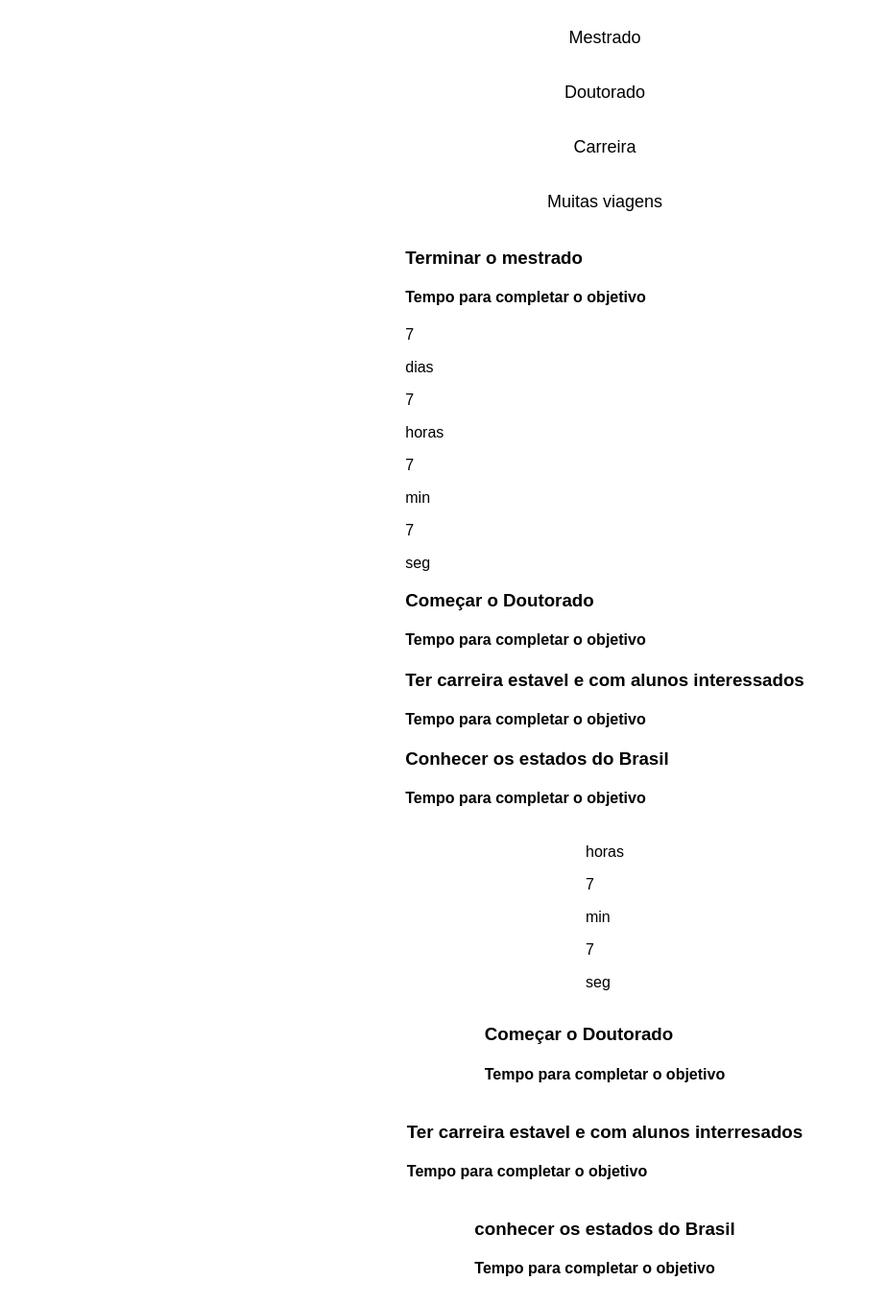
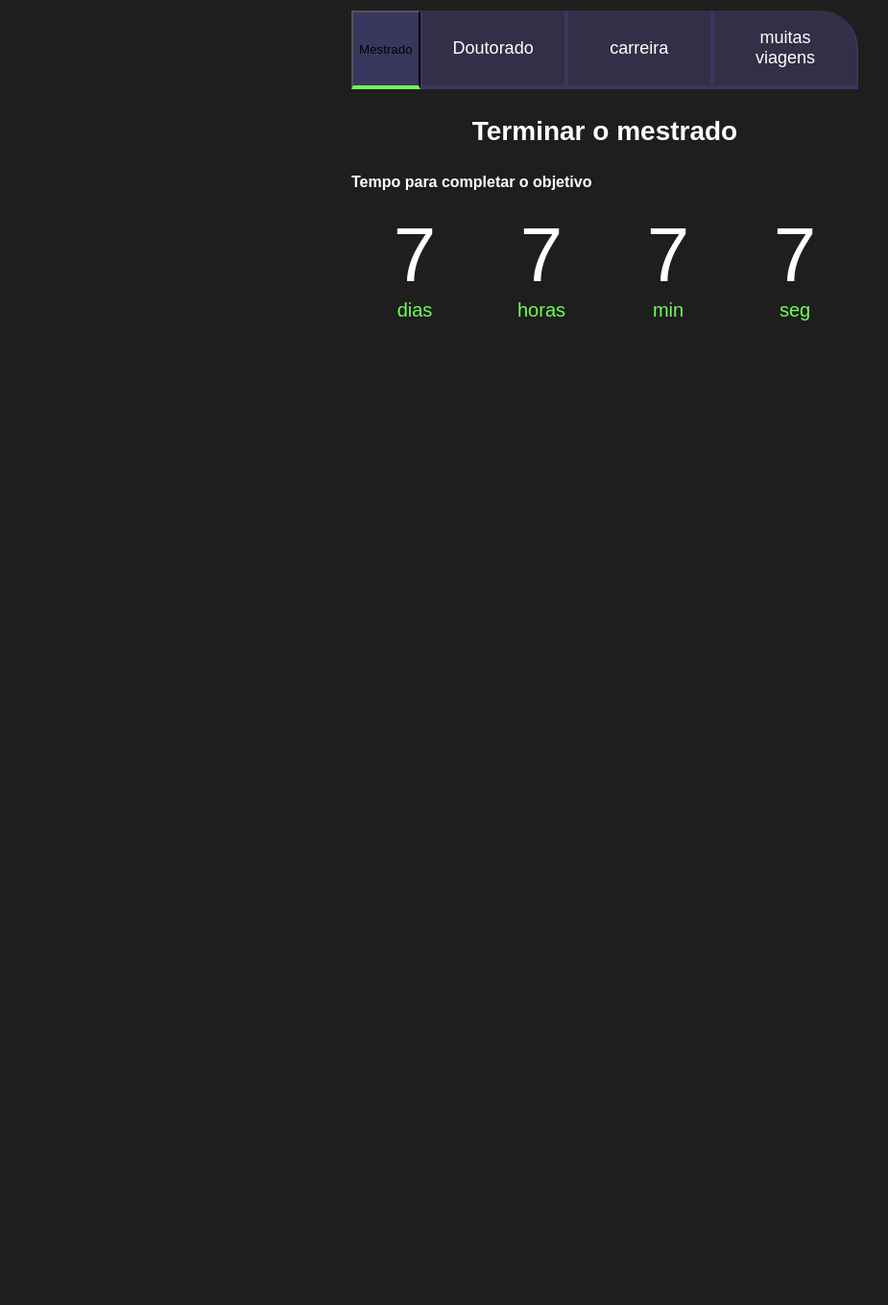
Before and after one commit to Thphom/carlos.1, a plain HTML site: page index.html in a window 1280 px wide. Shown: the part 87-1447 px from the top of the page at 96% size, without its empty margins (10-935 px from the left). After the commit the page ends 800 px from the top, so only its background shows below. Drawn offline with Linux system fonts and the light colour scheme.

Commit message:
Add files via upload

```diff
--- a/MAIN.JS
+++ b/MAIN.JS
@@ -1,10 +1,10 @@
 const botoes = document.querySelectorA11(".botao");
 const texto = document.querySelectorAll("aba-conteudo");
 
-for(let i=0;i <botoes.lenght;i++){
-    botoes[i].onclick = function(){
+for (let i = 0; i < botoes.lenght; i++) {
+    botoes[i].onclick = function () {
 
-        for(let j=0;j<botoes.lenght;j++){
+        for(let j = 0; j < botoes.lenght; j++) {
             botoes[j].classList.remove("ativo");
             textos[j].classList.remove("ativo")
         }
@@ -13,6 +13,7 @@ for(let i=0;i <botoes.lenght;i++){
         texto[i].classList.add("ativo")
     }
  }
+
  const contadores = document.querySelectorAll(".contador");
  const tempoObjetivo1 = new Date("2020-10-05T00:00:00");
  const tempoObjetivo2 = new Date("2023-12-05T00:00:00");
@@ -34,9 +35,18 @@ for(let i=0;i <botoes.lenght;i++){
     minutos %= 60;
     horas %= 24;
     if(tempoFinal > 0){
-        return dias + " dias " + horas + " horas " + minutos + " minutos " + segundos + " segundos ";
+        return [dias,horas,minutos,segundos];
     } else{
-        return "prazo Finalizado";
+        return [0,0,0,0];
+    }
+ }
+
+ function atualizaCronometro(){
+    for (let i=0; i<contadores,length;i++){
+        Document.getElementById("dias"+i),textContent = calculaTempo(tempos{i})[0];
+        Document.getElementById("horas"+i),textContent = calculaTempo(tempos{i})[1];
+        Document.getElementById("min"+i),textContent = calculaTempo(tempos{i})[2];
+        Document.getElementById("seg"+i),textContent = calculaTempo(tempos{i})[3];
     }
  }
 
--- a/index.html
+++ b/index.html
@@ -2,26 +2,26 @@
 <html lang="pt-br">
 <head>
     <meta charset="UTF-8">
-    <meta name="viewport" content="widht=device-widht, initial-scale=1.0">
-    <title>Meus Objetivos de vida</title>
+    <meta name="viewport" content="wide=device-widht, initial-scale=1.0">
+    <title>Meus objetivos de vida</title>
     <link rel="stylesheet" href="style.css">
 </head>
 
 <body>
     <section class="conteudo-principal">
-        <h2 class="titulo-principal">Meus Objetivos de vida<span>_</span></h2>
+        <h2 class="titulo-principal">Meus objetivos de vida<span>_</span></h2>
         <div class="conteudo">
         <div class="botoes">
-            <button class="botao ativo">Mestrado</button>
+            <button class="botao-ativo">Mestrado</button>
             <button class="botao">Doutorado</button>
-            <button class="botao">Carreira</button>
-            <button class="botao">Muitas viagens</button>
+            <button class="botao">carreira</button>
+            <button class="botao">muitas viagens</button>
         </div>
-        <div class="abas-texto ativo">
-            <div class="aba-conteudo ativo">
-                <h3 class="aba-conteudo-titulo-principal">Terminar o mestrado </h3>
-                <h4 class="aba-conteudo-titulo-secundario">Tempo para completar o objetivo</h4>
-                <div class="contador"></div>
+        <div class="abas-texto-ativo">
+            <div class="aba-conteudo-ativo">
+                <h3 class="aba-conteudo-titulo-principal">Terminar o mestrado</h3>
+                <h4 class="aba-conteudo-secundario">Tempo para completar o objetivo</h4>
+                <div class="contador">
                 <div class="contador-digito">
                     <p class="contador-digito-numero">7</p>
                     <p class="contador-digito-texto">dias</p>
@@ -40,51 +40,72 @@
                 </div>
             </div>
             <div class="aba-conteudo">
-                <h3 class="aba-conteudo-titulo-principal">Começar o Doutorado</h3>
+                <h3 class="aba-conteudo-titulo-principal">começar o doutorado</h3>
                 <h4 class="aba-conteudo-titulo-secundario">Tempo para completar o objetivo</h4>
                 <div class="contador"></div>
+                <div class="contador-digito">
+                    <p class="contador-digito-numero" id="dias1">7</p>
+                    <p class="contador-digito-texto">dias</p>
+                </div>
+                <div class="contador-digito">
+                    <p class="contador-digito-numero" id="horas1">7</p>
+                    <p class="contador-digito-numero">horas</p>
+                </div>
+                <div class="contador-digito">
+                    <p class="contador-digito-numero" id="min1">7</p>
+                    <p class="contador-digito-texto">min</p>
+                </div>
+                <div class="contador-digito">
+                    <p class="contador-digito-numero" id="seg1">7</p>
+                    <p class="contador-digito-texto">seg</p>
+                </div>
             </div class="contador">
             <div class="aba-conteudo">
-                <h3 class="aba-conteudo-titulo-principal">Ter carreira estavel e com alunos interessados</h3>
-                <h4 class="aba-conteudo-titulo-secundario">Tempo para completar o objetivo</h4>
+                <h3 class="aba-conteudo-titulo-principal">Ter carreira estavel</h3>
+                <h4 class="aba-conteudo-titulo-secundario">Tempo para comletar o objetivo</h4>
+                <div class="contador"></div>
+                <div class="contador-digito">
+                    <p class="contador-digito-numero" id="dias2">7</p>
+                    <p class="contador-digito-texto">dias</p>
                 </div>
-            <div class="aba-conteudo">
-                <h3 class="aba-conteudo-titulo-principal">Conhecer os estados do Brasil</h3>
-                <h4 class="aba-conteudo-titulo-secundario">Tempo para completar o objetivo</h4>
-                <div class="contador"></div>
-            </div>
-        </div>
-
-    <section class="conteudo-principal">
-        <div class="conteudo">
-        <div class="abas-texto ativo">
+                <div class="contador-digito">
+                    <p class="contador-digito-numero" id="horas2">7</p>
                     <p class="contador-digito-texto">horas</p>
                 </div>
                 <div class="contador-digito">
-            <p class="contador-digito-numero">7</p>
+                    <p class="contador-digito-numero" id="min2">7</p>
                     <p class="contador-digito-texto">min</p>
                 </div>
                 <div class="contador-digito">
-            <p class="contador-digito-numero">7</p>
+                    <p class="contador-digito-numero" id="seg2">7</p>
                     <p class="contador-digito-texto">seg</p>
                 </div>
             </div>
             <div class="aba-conteudo">
-            <h3 class="aba-conteudo-titulo-principal">Começar o Doutorado</h3>
+                <h3 class="aba-conteudo-titulo-principal">conhecer todos os estados do Brasil</h3>
                 <h4 class="aba-conteudo-titulo-secundario">Tempo para completar o objetivo</h4>
                 <div class="contador"></div>
-        </div class="contador">
-        <div class="aba-conteudo">
-            <h3 class="aba-conteudo-titulo-principal">Ter carreira estavel e com alunos interresados</h3>
-            <h4 class="aba-conteudo-titulo-secundario">Tempo para completar o objetivo</h4>
-            <div class="contador"></div>
+                <div class="contador-digito">
+                    <p class="contador-digito-numero" id="dias2">7</p>
+                    <p class="contador-digito-texto">dias</p>
                 </div>
-        <div class="aba-conteudo">
-            <h3 class="aba-conteudo-titulo-principal">conhecer os estados do Brasil</h3>
-            <h4 class="aba-conteudo-titulo-secundario">Tempo para completar o objetivo</h4>
-            <div class="contador"></div>
+                <div class="contador-digito">
+                    <p class="contador-digito-numero" id="horas2">7</p>
+                    <p class="contador-digito-texto">horas</p>
+                </div>
+                <div class="contador-digito">
+                    <P class="contador-digito-numero" id="min2">7</P>
+                    <p class="contador-digito-texto">min</p>
+                </div>
+                <div class="contador-digito">
+                    <p class="contador-digito-numero" id="seg2">7</p>
+                    <p class="contador-digito-texto">seg</p>
+                </div>
+            </div>
+            </div>
+        </div>
         </div>
     </section>
-    <script src="MAIN.JS"></script>
+    <script src="main.js"></script>
 </body>
 </html>
--- a/style.css
+++ b/style.css
@@ -1,6 +1,8 @@
-@import
+@import url();
 
-:root{
+:root {
+    --cor-de-fundo: #1e1e1e;
+    --verde:  #6FFF57;
     --branco:  #FFFFFF;
     --botao-ativo:  #3A375E;
     --botao-inativo:   rgba(70, 66, 111, 0.5);
@@ -23,15 +25,18 @@ body {
     width: 100%;
     margin: 0 auto;
 }
+
 .titulo-principal {
     text-align: left;
     width: 100%;
     font-size: 32px;
 }
+
 .titulo-principal span {
-    color: blue;
+    color: var(--verde);
 
 }
+
 .botao {
     font-family: "Craka-petch", sans-serif;
     background-color: var(--botao-inativo);
@@ -51,3 +56,73 @@ body {
 .botao:first-child {
     border-radius: 40px 40px 0 0;;
 }
+
+.botoes {
+    display: block;
+}
+
+.botao-ativo{
+    background-color: var(--botao-ativo);
+    border-bottom: 4px solid var(--verde);
+}
+
+.abas-texto{
+    background-color: var(--texto-fundo);
+    padding: 40px;
+    border-radius: 0 0 40px 40px;
+}
+.aba-conteudo-ativo{
+    display:block;
+}
+
+.aba-conteudo{
+    display: none;
+}
+
+.aba-conteudo-titulo-principal{
+    font-size: 28px;
+    text-align: center;
+}
+.aba-conteudo-titulo-secundario{
+    text-align: center;
+    color: var(--verde);
+    text-transform: uppercase;
+}
+
+.contador{
+    display:flex;
+    justify-content: center;
+    flex-wrap: wrap;
+}
+.contador-digito{
+    padding: 0 16px;
+    text-align: center;
+    min-width: 100px;
+}
+
+.contador-digito-numero{
+    font-size: 80px;
+    margin: 0;
+
+}
+
+.contador-digito-texto{
+    color: var(--verde);
+    font-size: 20px;
+    margin: 0;
+
+}
+
+@media screen and (min-width: 768px) {
+    .botoes {
+        display: flex;
+    }
+
+    .botao:first-child {
+        border-radius: 40px 0 0 0;
+    }
+
+    .botao:last-child {
+        border-radius: 0 40px 0 0;
+    }
+}
```
Lines whose indentation alone changed are shown as unchanged.
